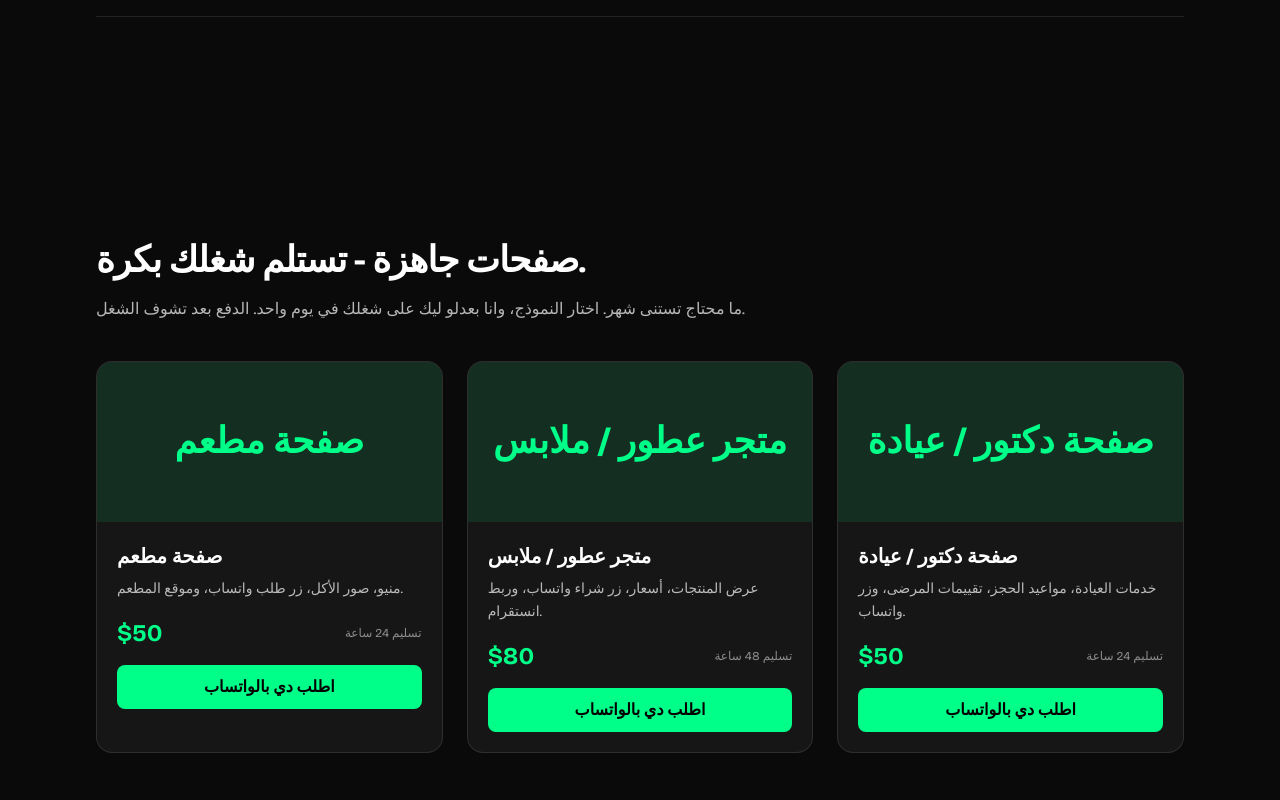
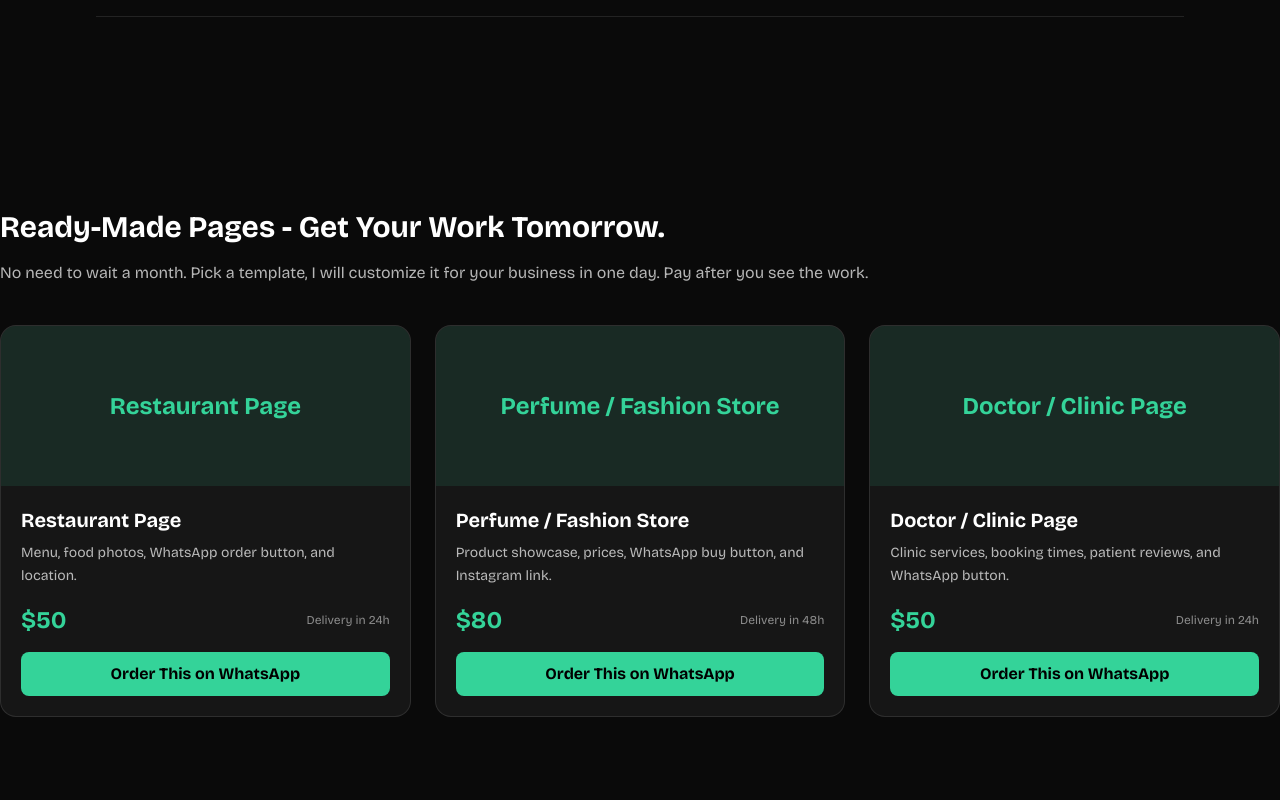
Before and after one commit to fazaa-sec/fazaasec-, a Next.js app: page / in a window 1280 px wide. Shown: the part 2980-3780 px from the top of the page. Built offline with nearby package versions, Linux system fonts and the light colour scheme; no server answers.

Commit message:
Update Templates.tsx

```diff
--- a/components/Templates.tsx
+++ b/components/Templates.tsx
@@ -1,48 +1,44 @@
 const TEMPLATES = [
   {
-    title: 'صفحة مطعم',
-    desc: 'منيو، صور الأكل، زر طلب واتساب، وموقع المطعم.',
+    title: 'Restaurant Page',
+    desc: 'Menu, food photos, WhatsApp order button, and location.',
     price: '$50',
-    time: 'تسليم 24 ساعة',
-    img: '/templates/restaurant.jpg',
+    time: 'Delivery in 24h',
   },
   {
-    title: 'متجر عطور / ملابس',
-    desc: 'عرض المنتجات، أسعار، زر شراء واتساب، وربط انستقرام.',
+    title: 'Perfume / Fashion Store',
+    desc: 'Product showcase, prices, WhatsApp buy button, and Instagram link.',
     price: '$80',
-    time: 'تسليم 48 ساعة',
-    img: '/templates/shop.jpg',
+    time: 'Delivery in 48h',
   },
   {
-    title: 'صفحة دكتور / عيادة',
-    desc: 'خدمات العيادة، مواعيد الحجز، تقييمات المرضى، وزر واتساب.',
+    title: 'Doctor / Clinic Page',
+    desc: 'Clinic services, booking times, patient reviews, and WhatsApp button.',
     price: '$50',
-    time: 'تسليم 24 ساعة',
-    img: '/templates/clinic.jpg',
+    time: 'Delivery in 24h',
   },
 ];
 
 export default function Templates() {
   return (
-    <section id="templates" className="section">
-      <h2 className="h2">صفحات جاهزة - تستلم شغلك بكرة.</h2>
-      <p className="mt-4 text-white/70">ما محتاج تستنى شهر. اختار النموذج، وانا بعدلو ليك على شغلك في يوم واحد. الدفع بعد تشوف الشغل.</p>
-
+    <section id="templates" className="py-20">
+      <h2 className="text-3xl font-bold">Ready-Made Pages - Get Your Work Tomorrow.</h2>
+      <p className="mt-4 text-white/70">No need to wait a month. Pick a template, I will customize it for your business in one day. Pay after you see the work.</p>
       <div className="mt-10 grid gap-6 md:grid-cols-3">
         {TEMPLATES.map((t) => (
           <div key={t.title} className="overflow-hidden rounded-2xl border border-white/10 bg-white/5">
-            <div className="flex h-40 items-center justify-center bg-neon/10 text-4xl font-bold text-neon">
+            <div className="flex h-40 items-center justify-center bg-emerald-400/10 text-2xl font-bold text-emerald-400">
               {t.title}
             </div>
             <div className="p-5">
               <h3 className="text-xl font-bold">{t.title}</h3>
               <p className="mt-2 text-sm leading-relaxed text-white/70">{t.desc}</p>
               <div className="mt-4 flex items-center justify-between">
-                <span className="text-2xl font-bold text-neon">{t.price}</span>
+                <span className="text-2xl font-bold text-emerald-400">{t.price}</span>
                 <span className="text-xs text-white/50">{t.time}</span>
               </div>
-              <a href="#contact" className="mt-4 block rounded-lg bg-neon py-2.5 text-center font-bold text-black">
-                اطلب دي بالواتساب
+              <a href="#contact" className="mt-4 block rounded-lg bg-emerald-400 py-2.5 text-center font-bold text-black">
+                Order This on WhatsApp
               </a>
             </div>
           </div>
```
